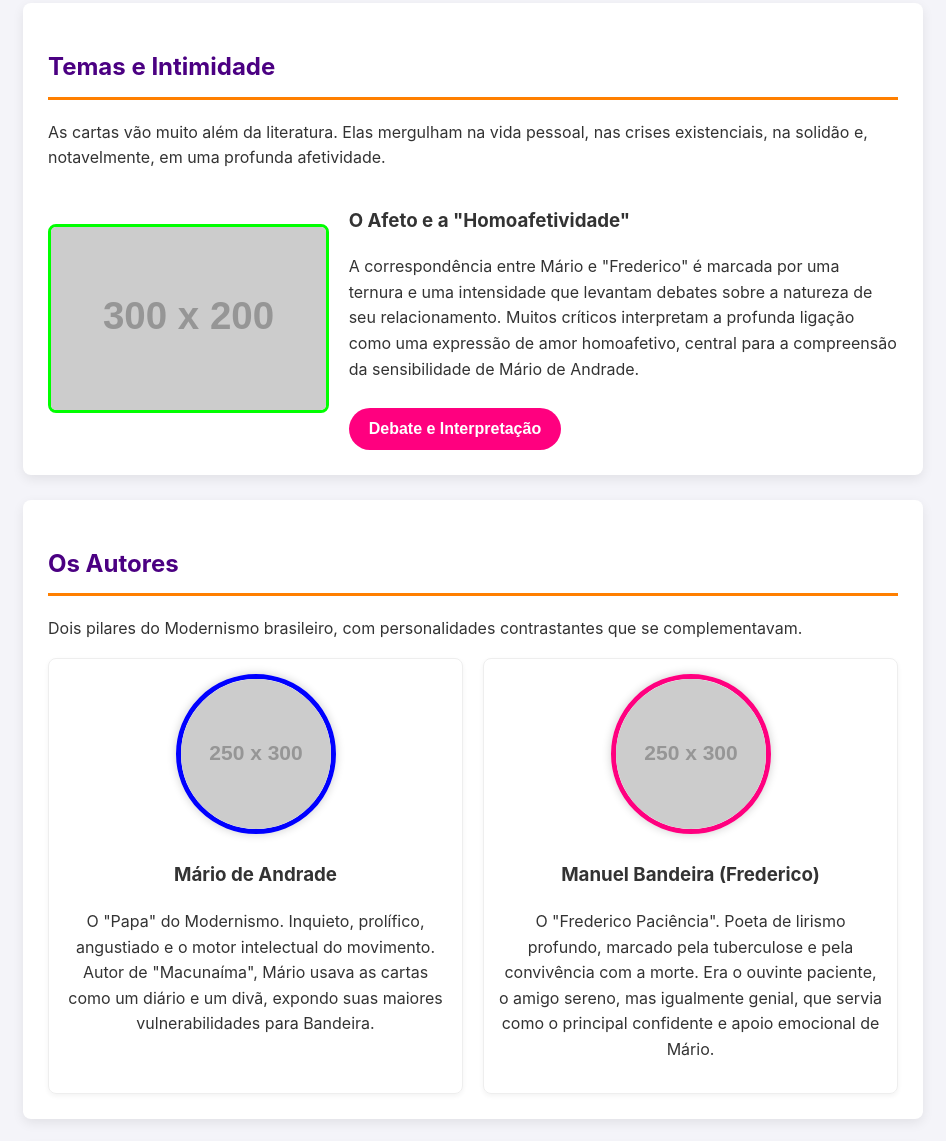
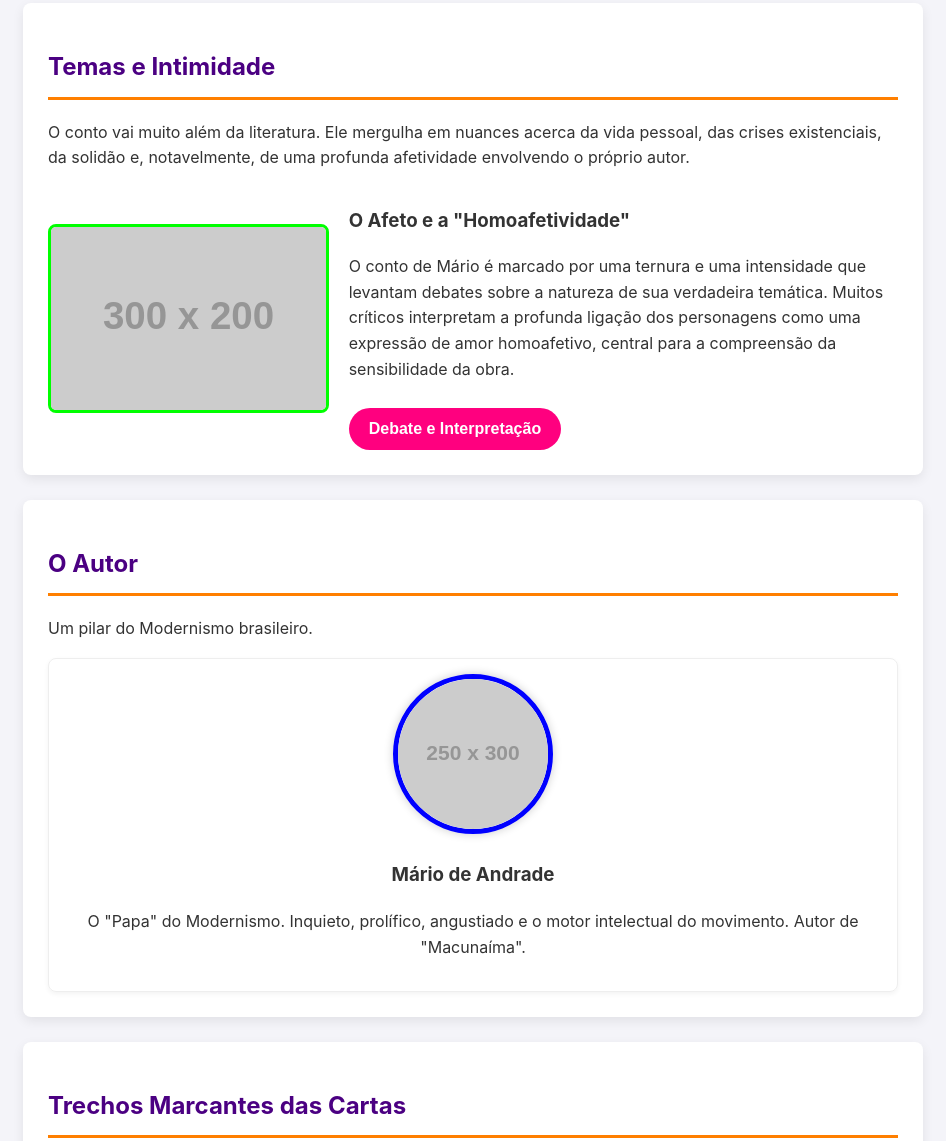
Before and after one commit to emanuel08052007-beep/Frederico_Paciencia, a plain HTML site: page index.html in a window 1280 px wide. Shown: the part 1428-2569 px from the top of the page, without its empty margins (167-1113 px from the left). Drawn offline with Linux system fonts and the light colour scheme.

Commit message:
Update index.html

```diff
--- a/index.html
+++ b/index.html
@@ -48,38 +48,33 @@
 
         <section id="temas">
             <h2>Temas e Intimidade</h2>
-            <p>As cartas vão muito além da literatura. Elas mergulham na vida pessoal, nas crises existenciais, na solidão e, notavelmente, em uma profunda afetividade.</p>
+            <p>O conto vai muito além da literatura. Ele mergulha em nuances acerca da vida pessoal, das crises existenciais, da solidão e, notavelmente, de uma profunda afetividade envolvendo o próprio autor.</p>
 
             <div class="theme-box">
                 <img src="https://via.placeholder.com/300x200.png?text=Duas+silhuetas+em+diálogo" alt="Ilustração de duas figuras masculinas em diálogo íntimo" class="theme-image">
                 <div>
                     <h3>O Afeto e a "Homoafetividade"</h3>
-                    <p>A correspondência entre Mário e "Frederico" é marcada por uma ternura e uma intensidade que levantam debates sobre a natureza de seu relacionamento. Muitos críticos interpretam a profunda ligação como uma expressão de amor homoafetivo, central para a compreensão da sensibilidade de Mário de Andrade.</p>
+                    <p>O conto de Mário é marcado por uma ternura e uma intensidade que levantam debates sobre a natureza de sua verdadeira temática. Muitos críticos interpretam a profunda ligação dos personagens como uma expressão de amor homoafetivo, central para a compreensão da sensibilidade da obra.</p>
 
                     <button class="dynamic-btn" onclick="toggleInfo('info-homoafetividade')">Debate e Interpretação</button>
                     <div id="info-homoafetividade" class="hidden-info">
-                        <p>Embora Mário de Andrade nunca tenha se declarado homossexual publicamente (algo extremamente complexo para a época), a sua obra e correspondências são repletas de uma sensibilidade que dialoga com o desejo e o afeto entre homens. A famosa declaração "Manuel, você é o único homem que eu verdadeiramente amei" é o cerne da discussão. As cartas revelam uma vulnerabilidade e uma entrega que transcendem a "amizade" convencional daquele período, sendo um documento fundamental para os estudos queer na literatura brasileira.</p>
+                        <p>Embora Mário de Andrade nunca tenha se declarado homossexual publicamente (algo extremamente complexo para a época), a sua obra e correspondências são repletas de uma sensibilidade que dialoga com o desejo e o afeto entre homens.</p>
                     </div>
                 </div>
             </div>
         </section>
 
         <section id="autores">
-            <h2>Os Autores</h2>
-            <p>Dois pilares do Modernismo brasileiro, com personalidades contrastantes que se complementavam.</p>
+            <h2>O Autor</h2>
+            <p>Um pilar do Modernismo brasileiro.</p>
 
             <div class="author-box-container">
                 <div class="author-box">
                     <img src="https://via.placeholder.com/250x300.png?text=Foto+de+Mário+de+Andrade" alt="Foto de Mário de Andrade" class="author-photo">
                     <h3>Mário de Andrade</h3>
-                    <p>O "Papa" do Modernismo. Inquieto, prolífico, angustiado e o motor intelectual do movimento. Autor de "Macunaíma", Mário usava as cartas como um diário e um divã, expondo suas maiores vulnerabilidades para Bandeira.</p>
+                    <p>O "Papa" do Modernismo. Inquieto, prolífico, angustiado e o motor intelectual do movimento. Autor de "Macunaíma".</p>
                 </div>
 
-                <div class="author-box">
-                    <img src="https://via.placeholder.com/250x300.png?text=Foto+de+Manuel+Bandeira" alt="Foto de Manuel Bandeira" class="author-photo bandeira">
-                    <h3>Manuel Bandeira (Frederico)</h3>
-                    <p>O "Frederico Paciência". Poeta de lirismo profundo, marcado pela tuberculose e pela convivência com a morte. Era o ouvinte paciente, o amigo sereno, mas igualmente genial, que servia como o principal confidente e apoio emocional de Mário.</p>
-                </div>
             </div>
         </section>
 
@@ -106,11 +101,11 @@
         <section id="legado">
             <h2>Importância e Legado</h2>
             <p>Mais do que um documento histórico, "Frederico Paciência" é uma obra viva que continua a gerar debates.</p>
-            <p>A publicação destas cartas foi um marco. Elas não apenas forneceram um panorama inédito dos bastidores do Modernismo, mas também abriram uma janela crucial para a vida privada de Mário de Andrade, um tema que ele próprio tratou com extremo sigilo durante a vida.</p>
+            <p>A publicação desse conto foi um marco. Ele não apenas forneceu uma temática completamente inédita para os valores do Modernismo, mas também abriu uma janela crucial para a vida privada de Mário de Andrade, um tema que ele próprio tratou com extremo sigilo durante a vida.</p>
 
             <button class="dynamic-btn" onclick="toggleInfo('info-queer')">Impacto nos Estudos Queer</button>
             <div id="info-queer" class="hidden-info">
-                <p>Para os estudos de gênero e sexualidade no Brasil, esta obra é fundamental. Ela permite uma análise da homoafetividade e da expressão do desejo em uma época de intensa repressão social. As cartas são um testemunho da complexidade de se "amar" outro homem naquele contexto, ressignificando a figura pública de Mário de Andrade e humanizando-o de forma radical.</p>
+                <p>Para os estudos de gênero e sexualidade no Brasil, esta obra é fundamental. Ela permite uma análise da homoafetividade e da expressão do desejo em uma época de intensa repressão social. O conto é um testemunho da complexidade de se "amar" outro homem naquele contexto, ressignificando a figura pública de Mário de Andrade e humanizando-o de forma radical.</p>
             </div>
         </section>
 
```
